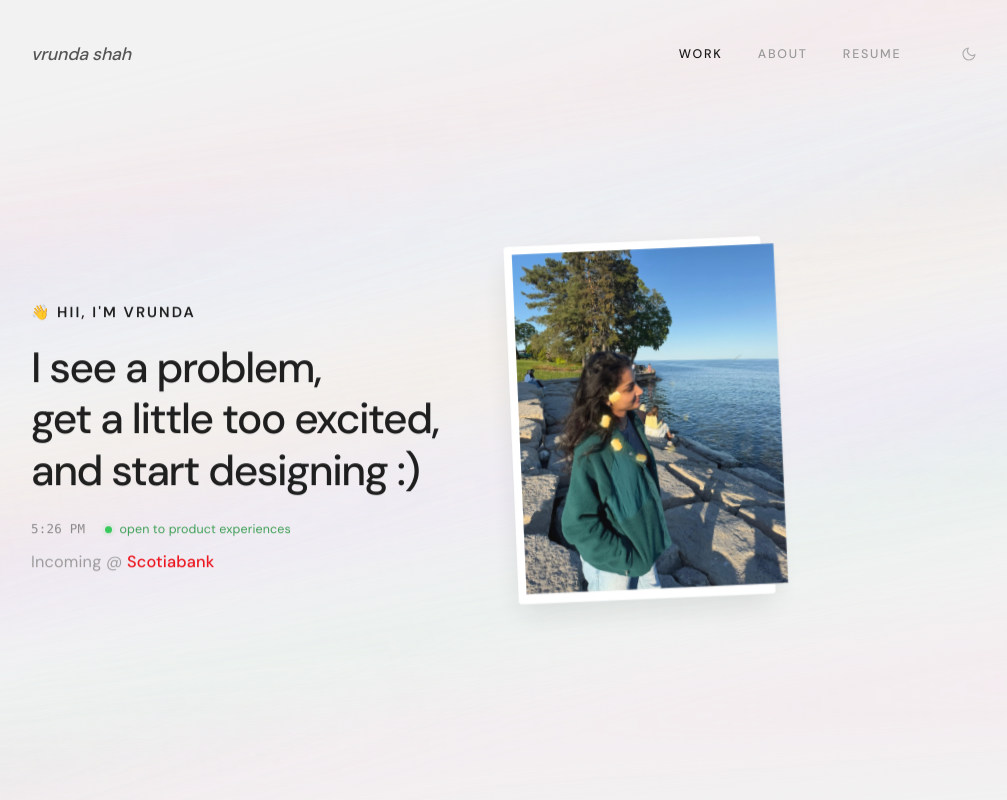
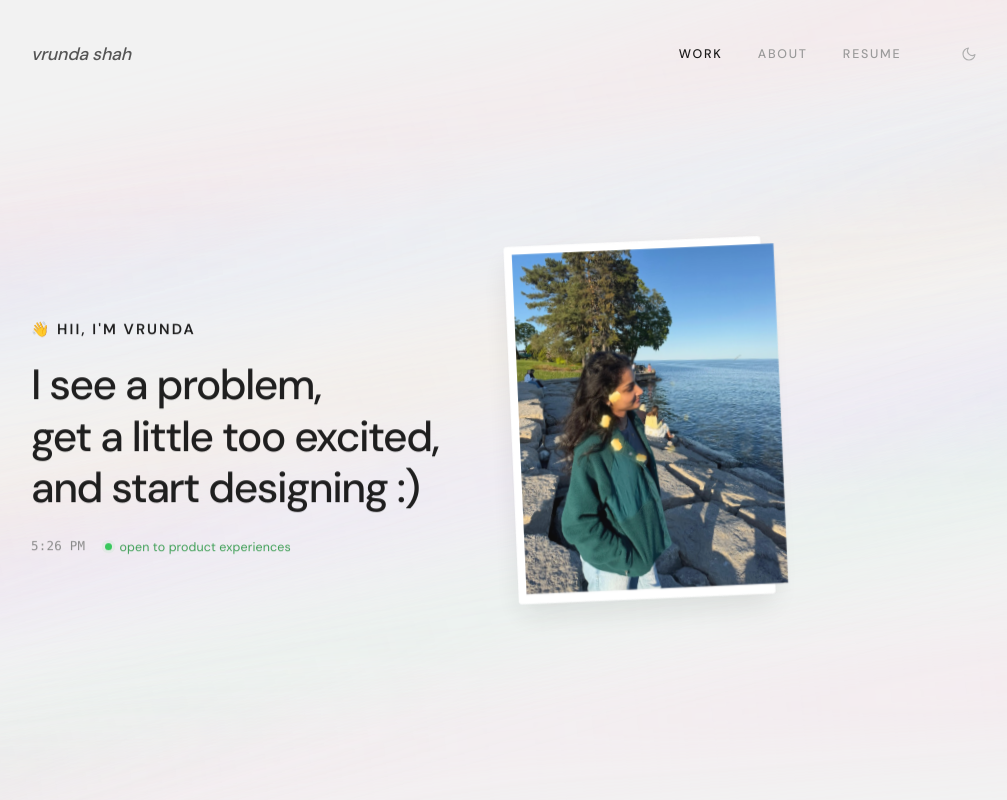
Before and after one commit to Vrundaa22/vrundashah_portfolio, a Next.js app: page / in a window 1280 px wide. Shown: the top 800 px of the page, without its empty margins (129-1136 px from the left). Built offline with nearby package versions, Linux system fonts and the light colour scheme; no server answers.

Commit message:
Remove Scotiabank incoming line from homepage hero.
Hide the incoming role callout for now while keeping the open-to-work status visible.

Co-authored-by: Cursor <cursoragent@cursor.com>

```diff
--- a/app/components/HomeView.tsx
+++ b/app/components/HomeView.tsx
@@ -127,10 +127,6 @@ export default function HomeView() {
                 open to product experiences
               </span>
             </p>
-            <p className="hero-status-sub">
-              Incoming @{" "}
-              <span className="hero-brand hero-brand--scotia">Scotiabank</span>
-            </p>
           </div>
 
           <HeroClicks />
```
